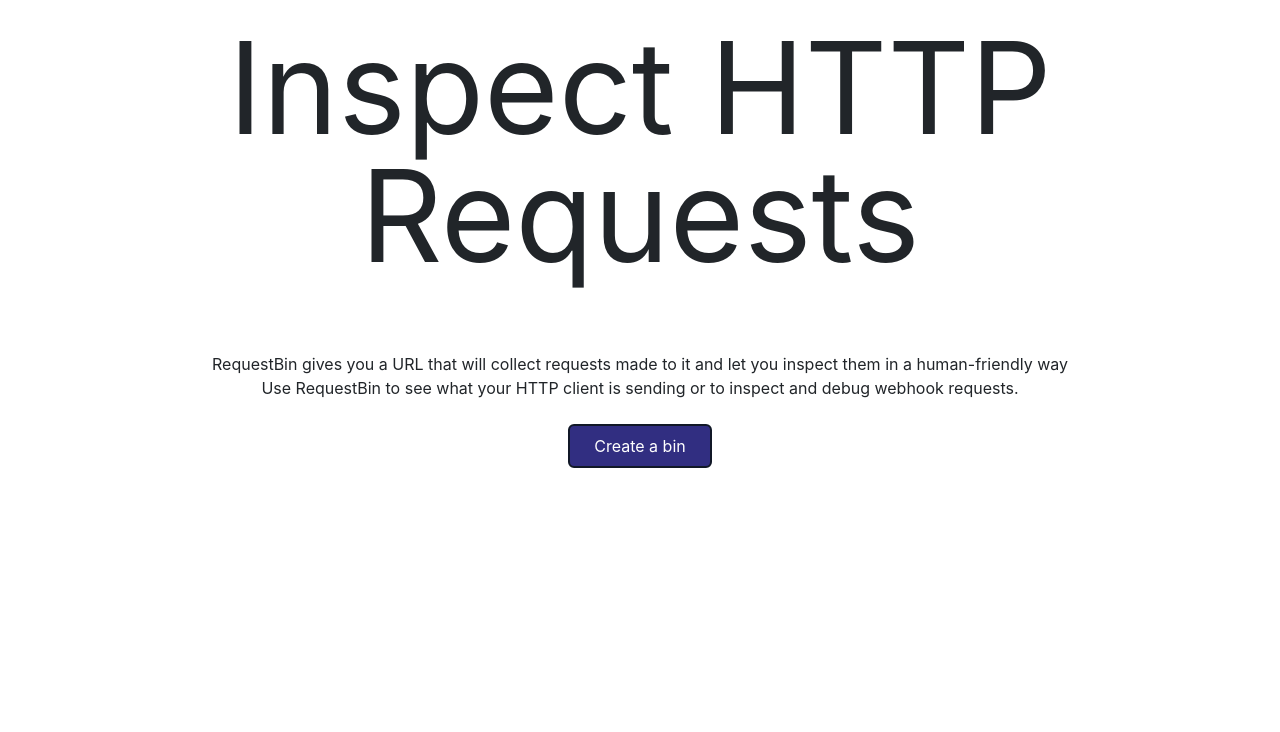
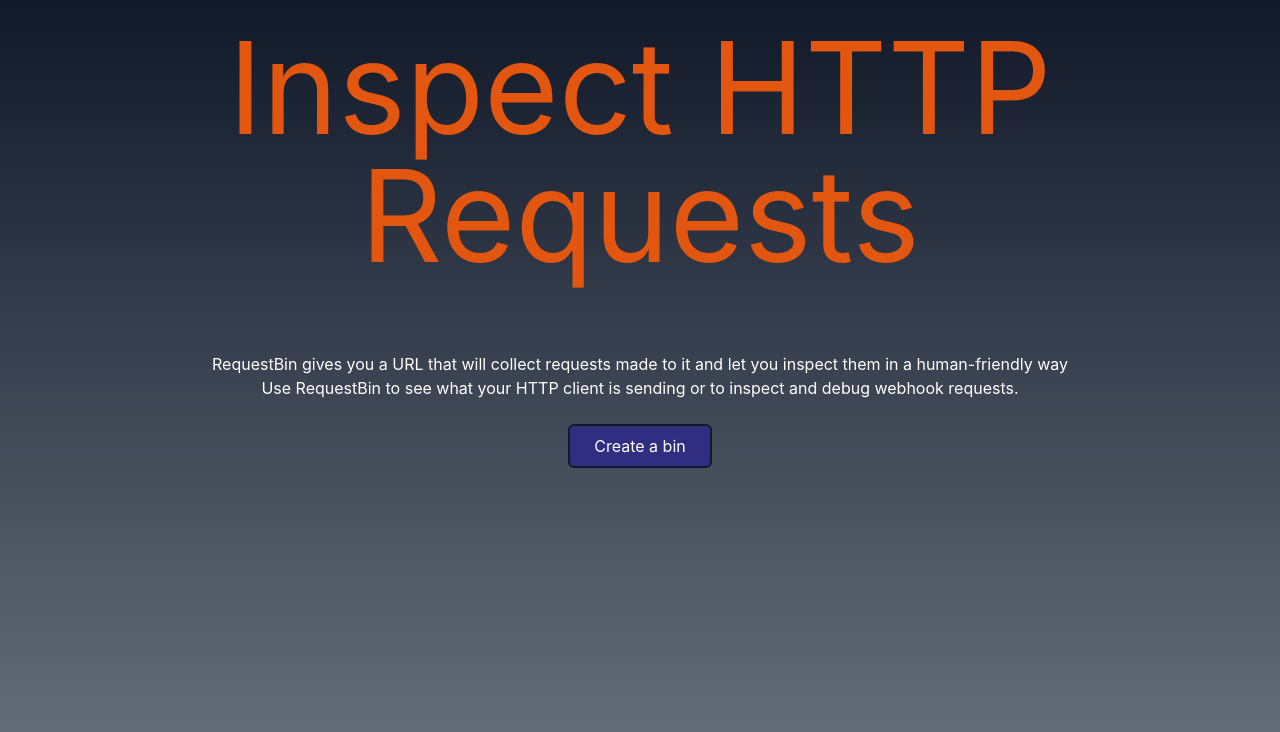
Before and after one commit to minhphanhvu/request_bin, a React (Create React App) app in the folder client/: page / in a window 1280 px wide. Shown: the top 732 px of the page. Built offline with nearby package versions, Linux system fonts and the light colour scheme; no server answers.

Commit message:
Update UI

```diff
--- a/client/src/App.css
+++ b/client/src/App.css
@@ -21,7 +21,6 @@
   align-items: center;
   justify-content: center;
   font-size: calc(10px + 2vmin);
-  color: white;
 }
 
 .App-link {
@@ -62,3 +61,7 @@
 #raw-body {
   font-size: 0.8em;
 }
+
+header {
+  color: #E3560F;
+}
--- a/client/src/App.js
+++ b/client/src/App.js
@@ -59,7 +59,9 @@ function App() {
 
   return (
     <div className="App">
-      <header className="flex content-center justify-center p-4"><h1 className="text-9xl">Inspect HTTP Requests</h1></header>
+      <header className="flex content-center justify-center p-4">
+        <h1 className="text-9xl">Inspect HTTP Requests</h1>
+      </header>
       {requests.length !== 0 ?
         ''
         :
--- a/client/src/components/Bin.js
+++ b/client/src/components/Bin.js
@@ -7,7 +7,7 @@ const Bin = ({currentBinUrl, createNewBin, retrieveRequests}) => {
     <section className="pt-5">
       { !currentBinUrl
         ?
-        <div className="w-1">
+        <div>
         <p>
           RequestBin gives you a URL that will collect requests made to it and let you inspect them in a human-friendly way
         </p>
--- a/client/src/index.css
+++ b/client/src/index.css
@@ -5,6 +5,12 @@ body {
     sans-serif;
   -webkit-font-smoothing: antialiased;
   -moz-osx-font-smoothing: grayscale;
+  background-image: linear-gradient(180deg,var(--tw-gradient-stops));
+    --tw-gradient-from: #111827;
+    --tw-gradient-stops: var(--tw-gradient-from),var(--tw-gradient-to,rgba(17,24,39,0));
+    --tw-gradient-to: #6b7280;
+    background-attachment: fixed;
+    color: #fff;
 }
 
 code {
--- a/client/src/styles/output.css
+++ b/client/src/styles/output.css
@@ -370,11 +370,27 @@ Ensure the default browser behavior of the `hidden` attribute.
   --tw-border-opacity: 1;
   border-color: rgb(229 231 235 / var(--tw-border-opacity));
 }
+.my-2 {
+  margin-top: 0.5rem;
+  margin-bottom: 0.5rem;
+}
+.mt-4 {
+  margin-top: 1rem;
+}
+.mt-5 {
+  margin-top: 1.25rem;
+}
+.mb-4 {
+  margin-bottom: 1rem;
+}
 .flex {
   display: flex;
 }
-.w-full {
-  width: 100%;
+.w-1 {
+  width: 0.25rem;
+}
+.flex-auto {
+  flex: 1 1 auto;
 }
 .content-center {
   align-content: center;
@@ -384,6 +400,12 @@ Ensure the default browser behavior of the `hidden` attribute.
 }
 .rounded-md {
   border-radius: 0.375rem;
+}
+.rounded-tr-md {
+  border-top-right-radius: 0.375rem;
+}
+.rounded-br-md {
+  border-bottom-right-radius: 0.375rem;
 }
 .border-2 {
   border-width: 2px;
@@ -396,16 +418,32 @@ Ensure the default browser behavior of the `hidden` attribute.
   --tw-bg-opacity: 1;
   background-color: rgb(49 46 129 / var(--tw-bg-opacity));
 }
-.p-20 {
-  padding: 5rem;
+.p-4 {
+  padding: 1rem;
 }
-.p-5 {
-  padding: 1.25rem;
+.px-4 {
+  padding-left: 1rem;
+  padding-right: 1rem;
+}
+.py-2 {
+  padding-top: 0.5rem;
+  padding-bottom: 0.5rem;
+}
+.py-1 {
+  padding-top: 0.25rem;
+  padding-bottom: 0.25rem;
+}
+.pt-5 {
+  padding-top: 1.25rem;
 }
 .text-9xl {
   font-size: 8rem;
   line-height: 1;
 }
+.text-white {
+  --tw-text-opacity: 1;
+  color: rgb(255 255 255 / var(--tw-text-opacity));
+}
 .hover\:border-blue-400:hover {
   --tw-border-opacity: 1;
   border-color: rgb(96 165 250 / var(--tw-border-opacity));
```
